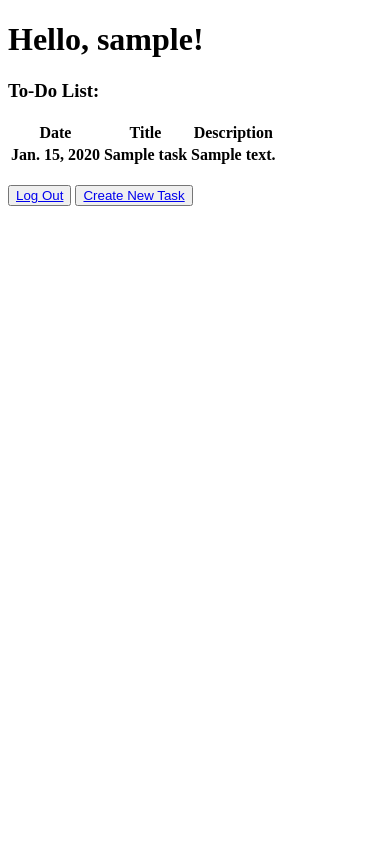
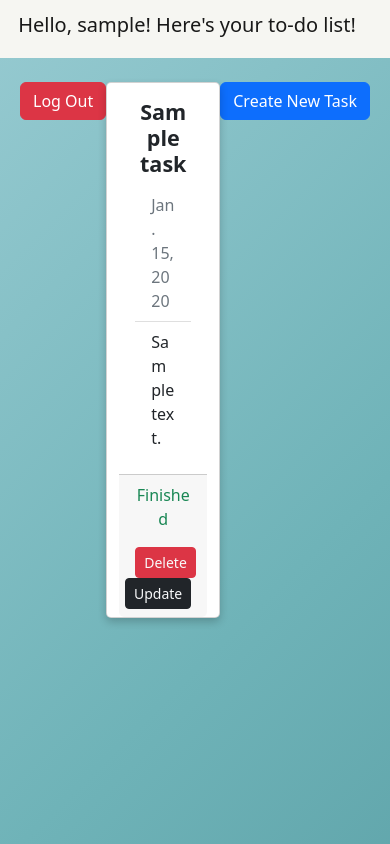
Before and after one commit to syifawazdy/Tugas2, a Django app: page /todolist/ in a window 390 px wide. Run offline with Django 4.2, Linux system fonts and the light colour scheme; a user stored in the database is signed in; tables that the repository leaves empty hold one stand-in row (values such as "Sample post"); lists and menus that the app fills with data are empty.

Commit message:
Tugas 5 PBP

```diff
--- a/templates/base.html
+++ b/templates/base.html
@@ -5,6 +5,8 @@
 <head>
   <meta charset="UTF-8">
   <meta name="viewport" content="width=device-width, initial-scale=1.0">
+  <link rel="stylesheet" href="{% static 'css/style.css' %}">
+  <link href="https://cdn.jsdelivr.net/npm/bootstrap@5.2.1/dist/css/bootstrap.min.css" rel="stylesheet" integrity="sha384-iYQeCzEYFbKjA/T2uDLTpkwGzCiq6soy8tYaI1GyVh/UjpbCx/TYkiZhlZB6+fzT" crossorigin="anonymous">
   {% block meta %}
   {% endblock meta %}
 </head>
@@ -12,6 +14,9 @@
 <body>
   {% block content %}
   {% endblock content %}
+  <script src="https://cdn.jsdelivr.net/npm/bootstrap@5.2.1/dist/js/bootstrap.bundle.min.js" integrity="sha384-u1OknCvxWvY5kfmNBILK2hRnQC3Pr17a+RTT6rIHI7NnikvbZlHgTPOOmMi466C8" crossorigin="anonymous"></script>
+  <script src="https://cdn.jsdelivr.net/npm/@popperjs/core@2.11.6/dist/umd/popper.min.js" integrity="sha384-oBqDVmMz9ATKxIep9tiCxS/Z9fNfEXiDAYTujMAeBAsjFuCZSmKbSSUnQlmh/jp3" crossorigin="anonymous"></script>
+  <script src="https://cdn.jsdelivr.net/npm/bootstrap@5.2.1/dist/js/bootstrap.min.js" integrity="sha384-7VPbUDkoPSGFnVtYi0QogXtr74QeVeeIs99Qfg5YCF+TidwNdjvaKZX19NZ/e6oz" crossorigin="anonymous"></script>
 </body>
 
 </html>
--- a/todolist/models.py
+++ b/todolist/models.py
@@ -8,3 +8,4 @@
     date = models.DateField(default=timezone.now)
     title = models.CharField(max_length=255)
     description = models.CharField(max_length=255)
+    is_finished = models.BooleanField(default=False)
--- a/todolist/templates/todolist.html
+++ b/todolist/templates/todolist.html
@@ -2,30 +2,92 @@
 
 {% block meta %}
 <title>TODO</title>
+<style>
+
+  .card {
+    box-shadow: 0 4px 8px 0 rgba(0,0,0,0.2);
+    transition: 0.3s;
+    width: 40%;
+    border-radius: 5px;
+  }
+
+  .card:hover {
+    transform: scale(1.05);
+    box-shadow: 0 10px 20px rgba(0,0,0,.12), 0 4px 8px rgba(0,0,0,.06);
+  }
+
+  .container {
+    padding: 2px 16px;
+  }
+
+  .content {
+    padding-left: 20px;
+    padding-right: 20px;
+}
+  .navbar-custom {
+    background-color:#F6F6F2;
+}
+  body {
+    background: linear-gradient(-45deg, #388087, #6FB3B8, #BADFE7, #C2EDCE);
+    background-size: 400% 400%;
+    animation: gradient 15s ease infinite;
+    height: 100vh;
+  }
+
+  @keyframes gradient {
+    0% {
+      background-position: 0% 50%;
+    }
+    50% {
+      background-position: 100% 50%;
+    }
+    100% {
+      background-position: 0% 50%;
+    }
+  }
+
+</style>
 {% endblock meta %}
 
 {% block content %}
-<h1>Hello, {{ user.get_username }}!<h1>
-<h3>To-Do List:</h3>
+<div class="navbar navbar-custom mb-4">
+  <div class="container-fluid justify-content-center">
+      <h1 class="navbar-brand" href="#">Hello, {{ user.get_username }}! Here's your to-do list!</h1>
+    </div>
+  </div>
 
-<table>
-    <tr>
-    <th>Date</th>
-    <th>Title</th>
-    <th>Description</th>
-    </tr>
+<div class="content w-100 mx-auto">
+  <div class="header text-center mx-auto">
+      <a href="{% url 'todolist:logout' %}" class="btn btn-danger" style="float:left">Log Out</a>
+      <a href="{% url 'todolist:create_todo' %}" class="btn btn-primary" style="float:right">Create New Task</a>
+  </div>
+</div>
 
-    {% for data in list_todo %}
-    <tr>
-        <th>{{data.date}}</th>
-        <th>{{data.title}}</th>
-        <th>{{data.description}}</th>
-    </tr>
-{% endfor %}
-</table>
+<div class="container-fluid">
+	<div class="row row-cols-1 row-cols-md-3 g-4 md:justify-end gap-4">
+		{% for data in list_todo %}
+			<div class="card col-sm-4 mb-1 mt-4 mx-auto" style="width: 18rem;">
+				<div class="card-body">
+          <h4 class="card-title text-center fw-semibold">{{ data.title }}</h4>
+          <ul class="list-group list-group-flush">
+            <li class="list-group-item text-secondary">{{ data.date }}</li>
+            <li class="list-group-item">{{ data.description }}</li>
+          </ul>
+				</div>
+        <div class="card-footer text-center">
+          {% if data.is_finished %}
+          <p class="text-success">Finished </p>
+          {% else %}
+          <p class="text-danger">Not Finished</p>
+          {% endif %}
+          <button type="button" class="btn btn-danger btn-sm" style="float:left"><a class="text-light" href="{% url 'todolist:delete' data.id %}" style="text-decoration:solid ">Delete</a></button>
+          <button type="button" class="btn btn-dark btn-sm" style="float:right"><a class="text-light" href="{% url 'todolist:status' data.id %}" style="text-decoration:solid ">Update</a></button>
+        </div>
+			</div>
+		{% endfor %}
+	</div>
+</div>
+</div>
 <br>
-<button><a href="{% url 'todolist:logout' %}">Log Out</a></button>
-<button><a href="{% url 'todolist:create_todo' %}">Create New Task</button>
-
 
 {% endblock content %}
--- a/todolist/urls.py
+++ b/todolist/urls.py
@@ -4,6 +4,8 @@
 from todolist.views import login_user
 from todolist.views import logout_user
 from todolist.views import create_todo
+from todolist.views import status
+from todolist.views import delete
 
 app_name = 'todolist'
 
@@ -13,4 +15,6 @@
     path('login/', login_user, name='login'),
     path('logout/', logout_user, name='logout'),
     path('create-task/', create_todo, name="create_todo"),
+    path('status/<int:id>/', status, name='status'),
+    path('delete/<int:id>/', delete, name='delete'),
 ]
--- a/todolist/views.py
+++ b/todolist/views.py
@@ -7,6 +7,8 @@
 from django.contrib.auth.decorators import login_required
 from todolist.models import Task
 from todolist.form import NewForm
+from django.http import HttpResponseRedirect
+from django.urls import reverse
 
 # Create your views here.
 @login_required(login_url='/todolist/login/')
@@ -62,3 +64,17 @@
     form = NewForm()
     context = {"form": form}
     return render(request, "create_task.html", context)
+
+def status(request, id):
+    status = Task.objects.get(pk=id)
+    if status.is_finished:
+        status.is_finished = False
+    else:
+        status.is_finished = True
+    status.save()
+    return HttpResponseRedirect(reverse('todolist:show_todolist'))
+
+def delete(request, id):
+    delete = Task.objects.get(pk=id)
+    delete.delete()
+    return HttpResponseRedirect(reverse('todolist:show_todolist'))
```
Also changed, not shown: todolist/templates/create_task.html (+31 -6 lines), todolist/templates/login.html (+11 -0 lines), todolist/README.md, todolist/migrations/0003_task_is_finished.py (added).
